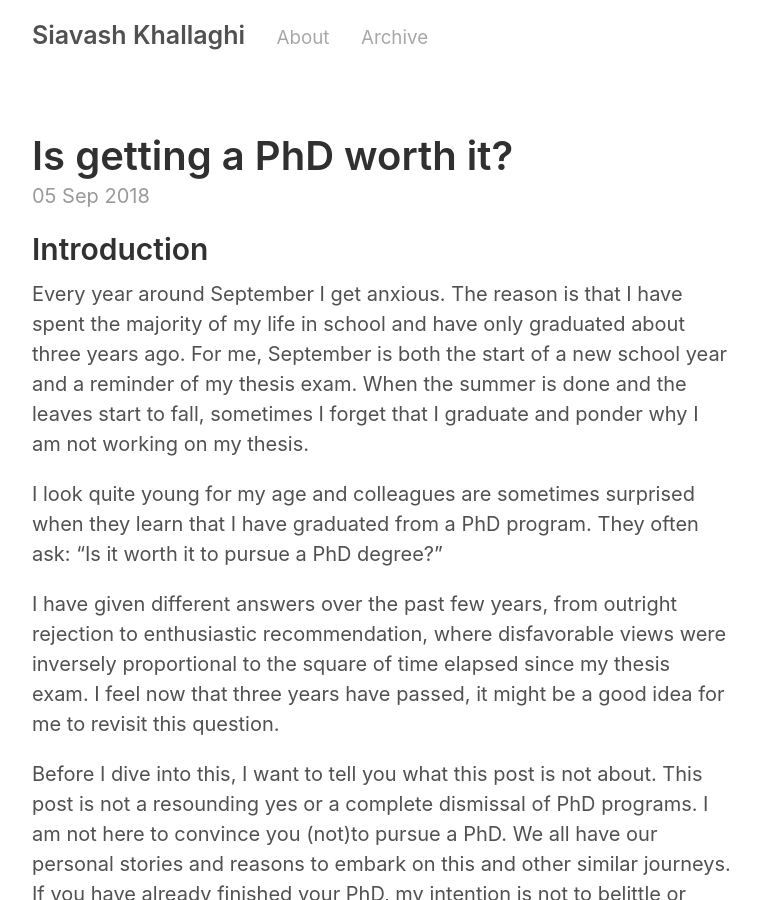
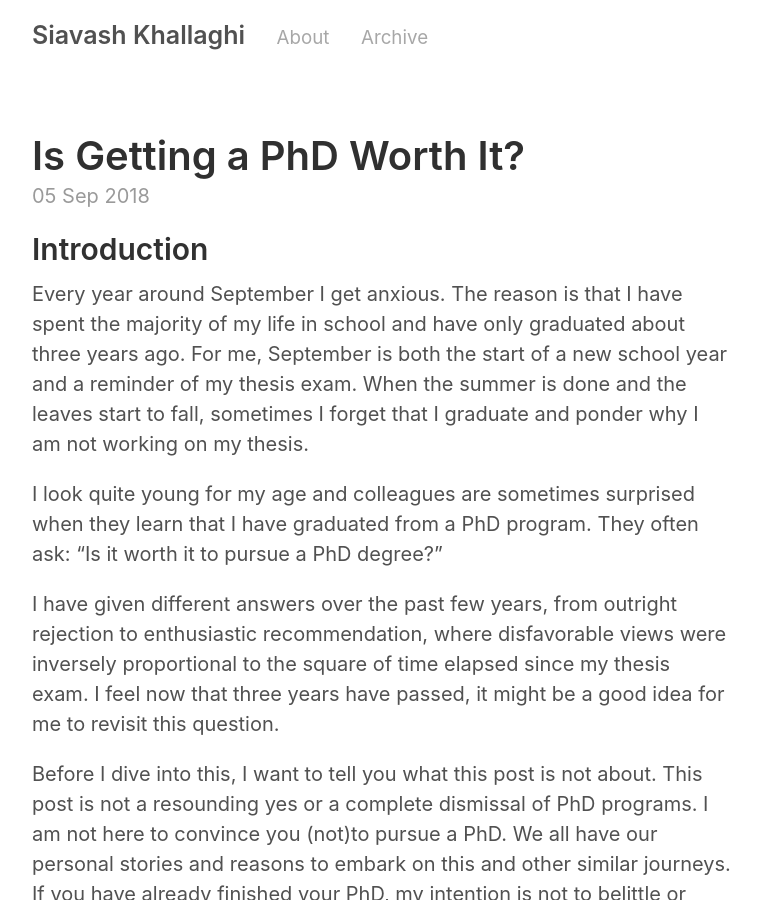
Before and after one commit to siavashk/siavashk.github.io, a Jekyll site: the page built from _posts/2018-9-5-is-getting-a-phd-worth-it.md, in a window 1280 px wide and 900 px high. Shown: the whole window, without its empty margins (258-1018 px from the left). Built offline with Jekyll 4.4.1, drawn with Linux system fonts in a browser that asks for light colours; comment, search, counter and statistics services are not loaded.

Commit message:
Fixed another typo

```diff
--- a/_posts/2018-9-5-is-getting-a-phd-worth-it.md
+++ b/_posts/2018-9-5-is-getting-a-phd-worth-it.md
@@ -1,6 +1,6 @@
 ---
 layout: post
-title: "Is getting a PhD worth it?"
+title: "Is Getting a PhD Worth It?"
 comments: true
 ---
 ## Introduction
```
